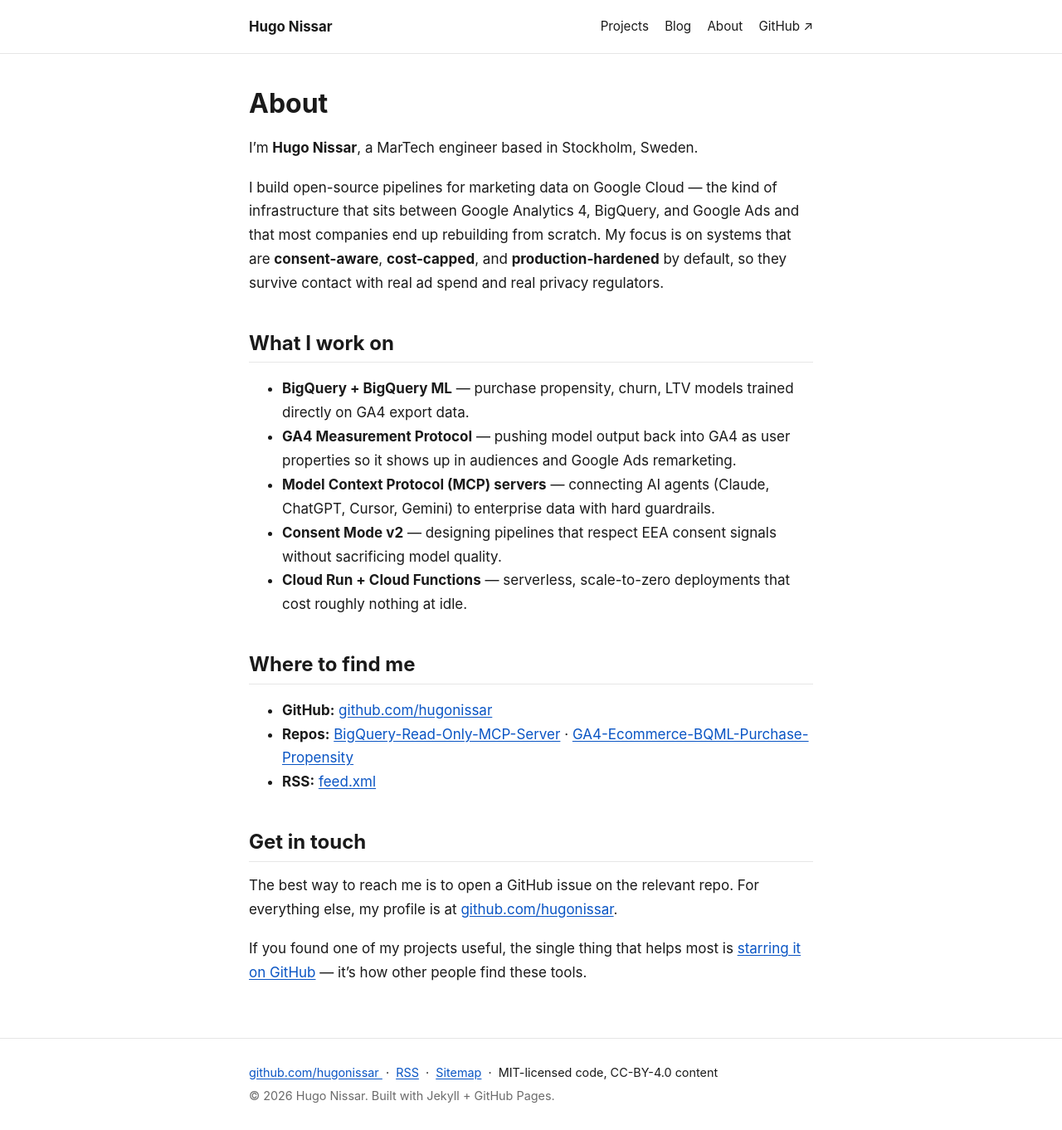
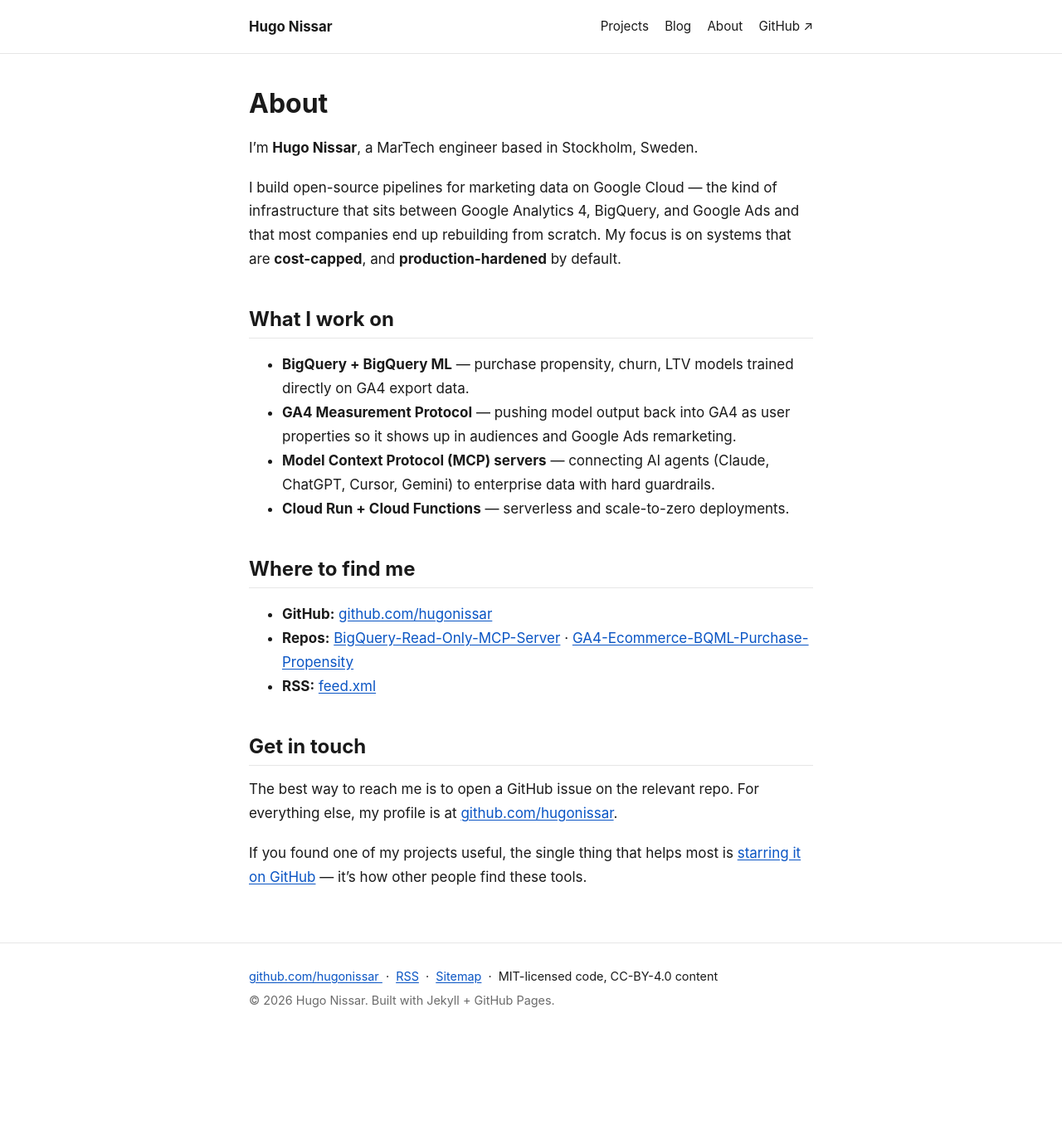
Before and after one commit to hugonissar/hugonissar.github.io, a Jekyll site: the page built from about.md, in a window 1280 px wide. Shown: the whole page at 83% size. Built offline with Jekyll 4.4.1, drawn with Linux system fonts in a browser that asks for light colours; after the commit the page ends 1247 px from its top, so only the background shows below that.

Commit message:
Update about.md to streamline content
Removed references to consent mode and clarified deployment description.

```diff
--- a/about.md
+++ b/about.md
@@ -12,8 +12,7 @@ I'm **Hugo Nissar**, a MarTech engineer based in Stockholm, Sweden.
 I build open-source pipelines for marketing data on Google Cloud — the kind of
 infrastructure that sits between Google Analytics 4, BigQuery, and Google Ads
 and that most companies end up rebuilding from scratch. My focus is on systems
-that are **consent-aware**, **cost-capped**, and **production-hardened** by
-default, so they survive contact with real ad spend and real privacy regulators.
+that are **cost-capped**, and **production-hardened** by default.
 
 ## What I work on
 
@@ -23,10 +22,7 @@ default, so they survive contact with real ad spend and real privacy regulators.
   properties so it shows up in audiences and Google Ads remarketing.
 - **Model Context Protocol (MCP) servers** — connecting AI agents (Claude,
   ChatGPT, Cursor, Gemini) to enterprise data with hard guardrails.
-- **Consent Mode v2** — designing pipelines that respect EEA consent signals
-  without sacrificing model quality.
-- **Cloud Run + Cloud Functions** — serverless, scale-to-zero deployments
-  that cost roughly nothing at idle.
+- **Cloud Run + Cloud Functions** — serverless and scale-to-zero deployments.
 
 ## Where to find me
 
```
